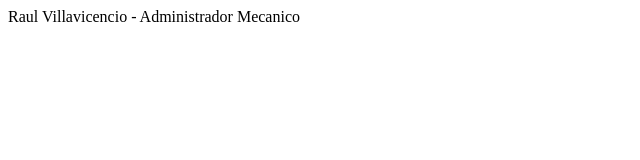
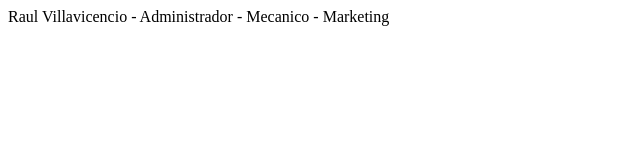
Before and after one commit to enasiaraul/bootcamp-frontend-g14, a plain HTML site: page index.html in a window 1280 px wide. Shown: the whole page, without its empty margins (0-640 px from the left). Drawn offline with Linux system fonts and the light colour scheme.

Commit message:
mejorando la descripcion

```diff
--- a/index.html
+++ b/index.html
@@ -7,6 +7,6 @@
     <title>Document</title>
 </head>
 <body>
-    Raul Villavicencio - Administrador Mecanico
+    Raul Villavicencio - Administrador - Mecanico - Marketing
 </body>
 </html>
```
